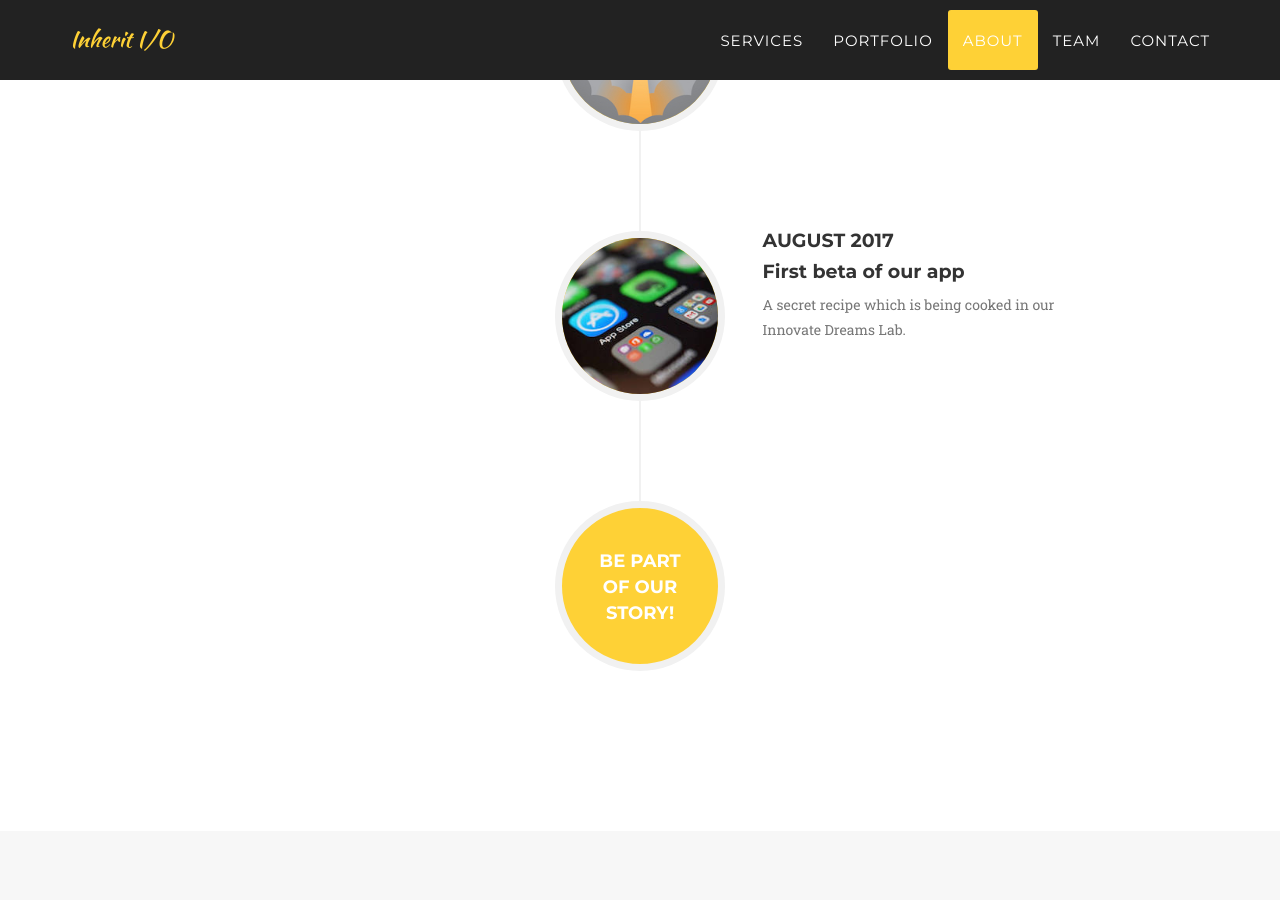
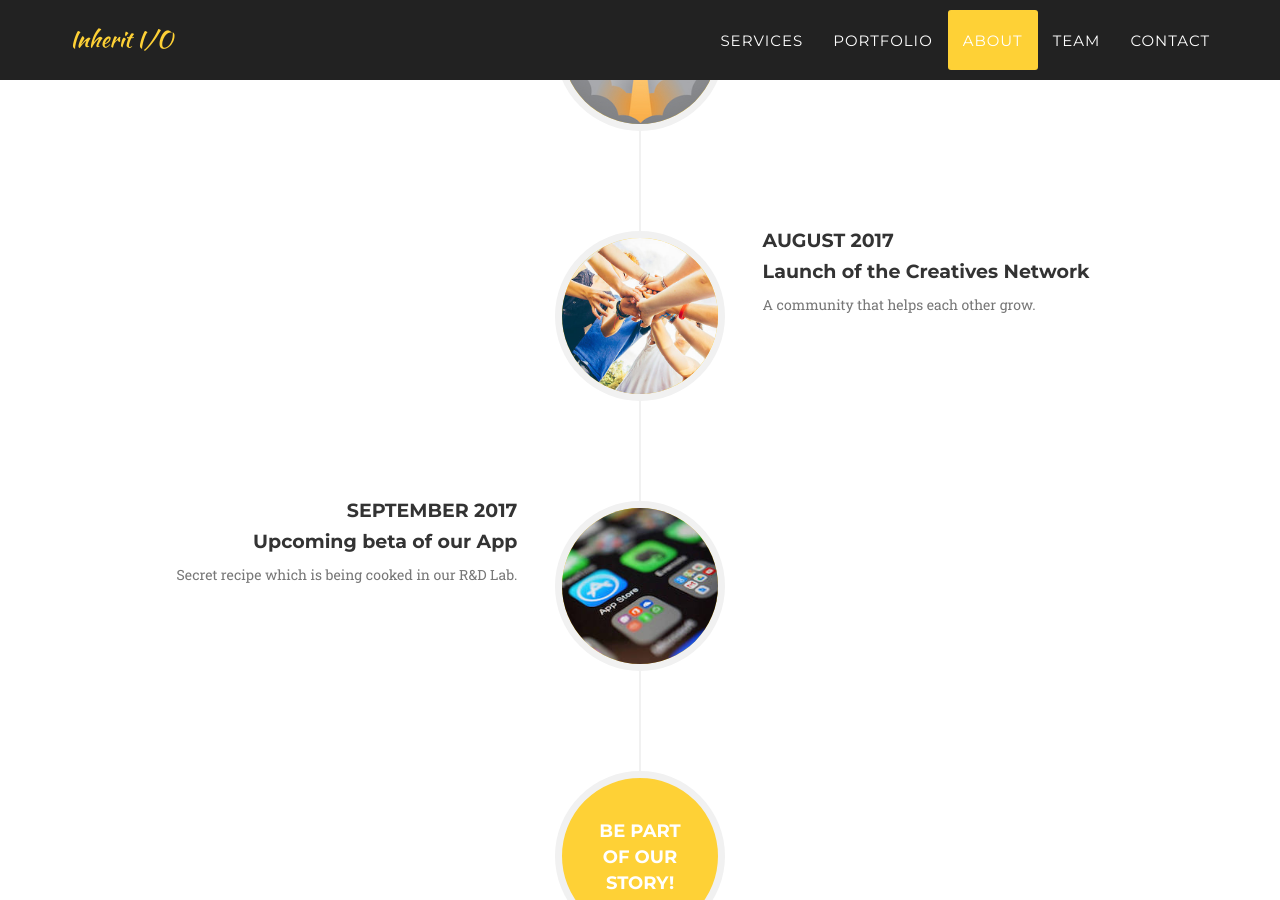
Before and after one commit to skyhitblog/inheritio, a Jekyll site: the page built from index.html, in a window 1280 px wide and 900 px high, scrolled down 4118 px. Built offline with Jekyll 4.4.1, drawn with Linux system fonts in a browser that asks for light colours; some web fonts are replaced.

Commit message:
added new point in timeline

```diff
--- a/_includes/about.html
+++ b/_includes/about.html
@@ -87,20 +87,36 @@
                             <div class="timeline-panel">
                                 <div class="timeline-heading">
                                     <h4>August 2017</h4>
-                                    <h4 class="subheading">First beta of our app</h4>
+                                    <h4 class="subheading">Launch of the Creatives Network</h4>
                                 </div>
                                 <div class="timeline-body">
-                                    <p class="text-muted">A secret recipe which is being cooked in our Innovate Dreams Lab.</p>
+                                    <p class="text-muted">A community that helps each other grow.</p>
                                 </div>
                             </div>
                         </li>
-                        <li class="timeline-inverted">
+                        <li>
                             <div class="timeline-image">
-                                <h4>Be Part
-                                    <br>Of Our
-                                    <br>Story!</h4>
+                                <img class="img-circle img-responsive" src="img/about/7.jpg" alt="">
                             </div>
-                        </li>
+                            <div class="timeline-panel">
+                              <div class="timeline-heading">
+                                <h4>September 2017</h4>
+                                <h4 class="subheading">Upcoming beta of our App</h4>
+                            </div>
+                            <div class="timeline-body">
+                                <p class="text-muted">Secret recipe which is being cooked in our R&D Lab.</p>
+                            </div>
+                          </div>
+                      </li>
+
+                      <li class="timeline-inverted">
+                        <div class="timeline-image">
+                          <h4>Be Part
+                            <br>Of Our
+                            <br>Story!
+                          </h4>
+                        </div>
+                      </li>
                     </ul>
                 </div>
             </div>
```
Also changed, not shown: img/about/6.jpg, img/about/7.jpg (added).
